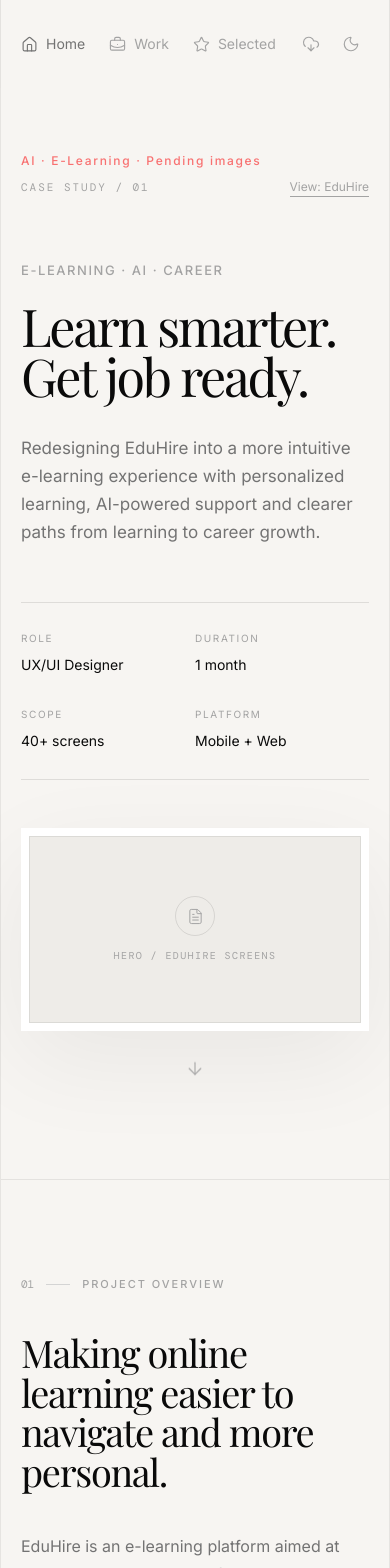
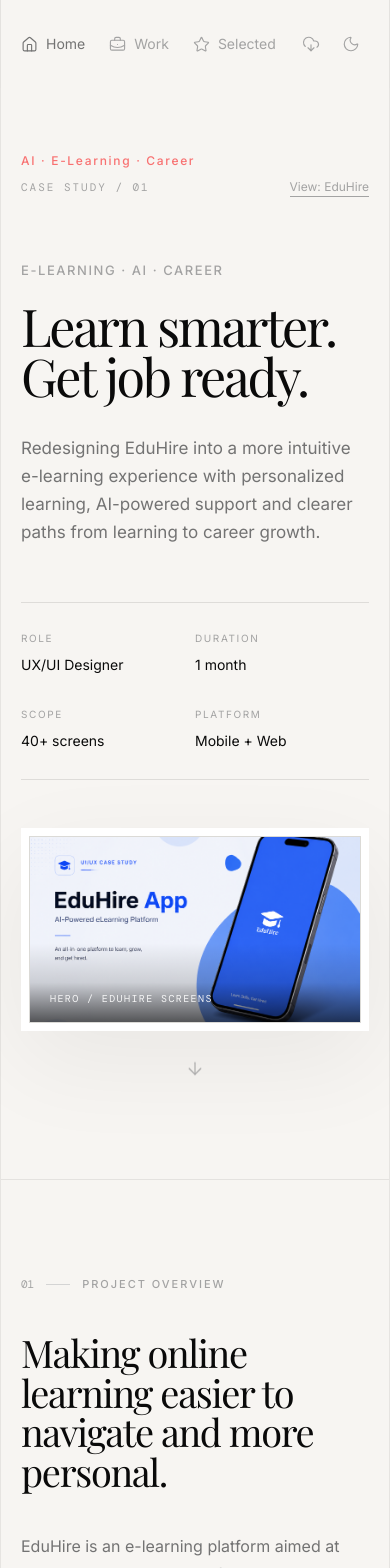
Before and after one commit to supriya224/Portfolio, a React (Create React App) app: page /eduhire in a window 390 px wide. Shown: the top 1568 px of the page. Built offline with nearby package versions, Linux system fonts and the light colour scheme; a web font is replaced by a local one.

Commit message:
Add EduHire visual gallery and project imagery

```diff
--- a/src/components/Eduhire.tsx
+++ b/src/components/Eduhire.tsx
@@ -26,6 +26,7 @@ type RevealProps = {
 type ImagePlaceholderProps = {
   label: string;
   aspect?: string;
+  src?: string;
 };
 
 /* =========================================================
@@ -115,24 +116,22 @@ function SectionLabel({
 function ImagePlaceholder({
   label,
   aspect = "aspect-[16/10]",
+  src = "/Edu.png",
 }: ImagePlaceholderProps) {
   return (
     <div
       className={`relative ${aspect} overflow-hidden border border-black/[0.08] bg-[#eeece8] dark:border-white/[0.08] dark:bg-[#1b1b1b]`}
     >
-      <div className="absolute inset-0 flex items-center justify-center">
-        <div className="text-center">
-          <div className="mx-auto mb-3 flex h-10 w-10 items-center justify-center rounded-full border border-black/[0.1] text-neutral-400 dark:border-white/[0.1]">
-            <FileText
-              size={17}
-              strokeWidth={1.4}
-            />
-          </div>
-
-          <p className="font-mono text-[10px] uppercase tracking-[0.14em] text-neutral-400">
-            {label}
-          </p>
-        </div>
+      <img
+        src={src}
+        alt={label}
+        loading="lazy"
+        className="absolute inset-0 h-full w-full object-cover"
+      />
+      <div className="absolute inset-x-0 bottom-0 bg-gradient-to-t from-black/65 via-black/15 to-transparent px-5 pb-4 pt-12">
+        <p className="font-mono text-[10px] uppercase tracking-[0.14em] text-white/90">
+          {label}
+        </p>
       </div>
     </div>
   );
@@ -182,7 +181,7 @@ export default function EduHire() {
 
         <section className="px-5 pb-24 pt-16 sm:px-8 sm:pb-32 sm:pt-24 lg:px-14">
             <p className="text-[12px] font-medium pb-2  tracking-[0.14em] text-red-400">
-              AI · E-Learning · Pending images
+              AI · E-Learning · Career
             </p>
           <Reveal>
             <div className="flex items-center justify-between">
@@ -1049,6 +1048,52 @@ export default function EduHire() {
           </Reveal>
         </section>
 
+
+        {/* =================================================
+            FIGMA GALLERY
+        ================================================= */}
+
+        <section className="border-y border-black/[0.08] py-24 dark:border-white/[0.08] sm:py-28">
+          <div className="px-5 sm:px-8 lg:px-14">
+            <Reveal>
+              <SectionLabel number="11.5" label="Full visual gallery" />
+
+              <div className="mt-10 flex flex-col gap-6 sm:flex-row sm:items-end sm:justify-between">
+                <div>
+                  <h2 className="max-w-[850px] font-serif text-[38px] leading-[1.05] tracking-[-0.035em] sm:text-[54px]">
+                    Explore the complete EduHire design.
+                  </h2>
+                  <p className="mt-5 max-w-[700px] text-[16px] leading-7 text-neutral-500 dark:text-neutral-400 sm:text-[18px] sm:leading-8">
+                    The complete Figma file contains the full screen library, flows,
+                    onboarding, learning experience, AI assistant, payments and edge cases.
+                  </p>
+                </div>
+
+                <a
+                  href="https://www.figma.com/design/gD7WTRylKSftCvHBxLXdO5/Edu-app?node-id=4-2005"
+                  target="_blank"
+                  rel="noreferrer"
+                  className="inline-flex shrink-0 items-center gap-2 border-b border-neutral-400 pb-1 text-[12px] uppercase tracking-[0.14em] text-neutral-500 transition-colors hover:border-neutral-950 hover:text-neutral-950 dark:hover:border-white dark:hover:text-white"
+                >
+                  Open full Figma
+                  <ArrowUpRight size={15} strokeWidth={1.4} />
+                </a>
+              </div>
+            </Reveal>
+
+            <Reveal className="mt-12">
+              <div className="overflow-hidden border border-black/[0.08] bg-white dark:border-white/[0.08] dark:bg-[#191919]">
+                <iframe
+                  title="EduHire complete Figma design"
+                  src="https://www.figma.com/embed?embed_host=share&url=https%3A%2F%2Fwww.figma.com%2Fdesign%2FgD7WTRylKSftCvHBxLXdO5%2FEdu-app%3Fnode-id%3D4-2005"
+                  className="h-[620px] w-full border-0 sm:h-[760px]"
+                  allowFullScreen
+                />
+              </div>
+            </Reveal>
+          </div>
+        </section>
+
         {/* =================================================
             HIGH FIDELITY
         ================================================= */}
```
